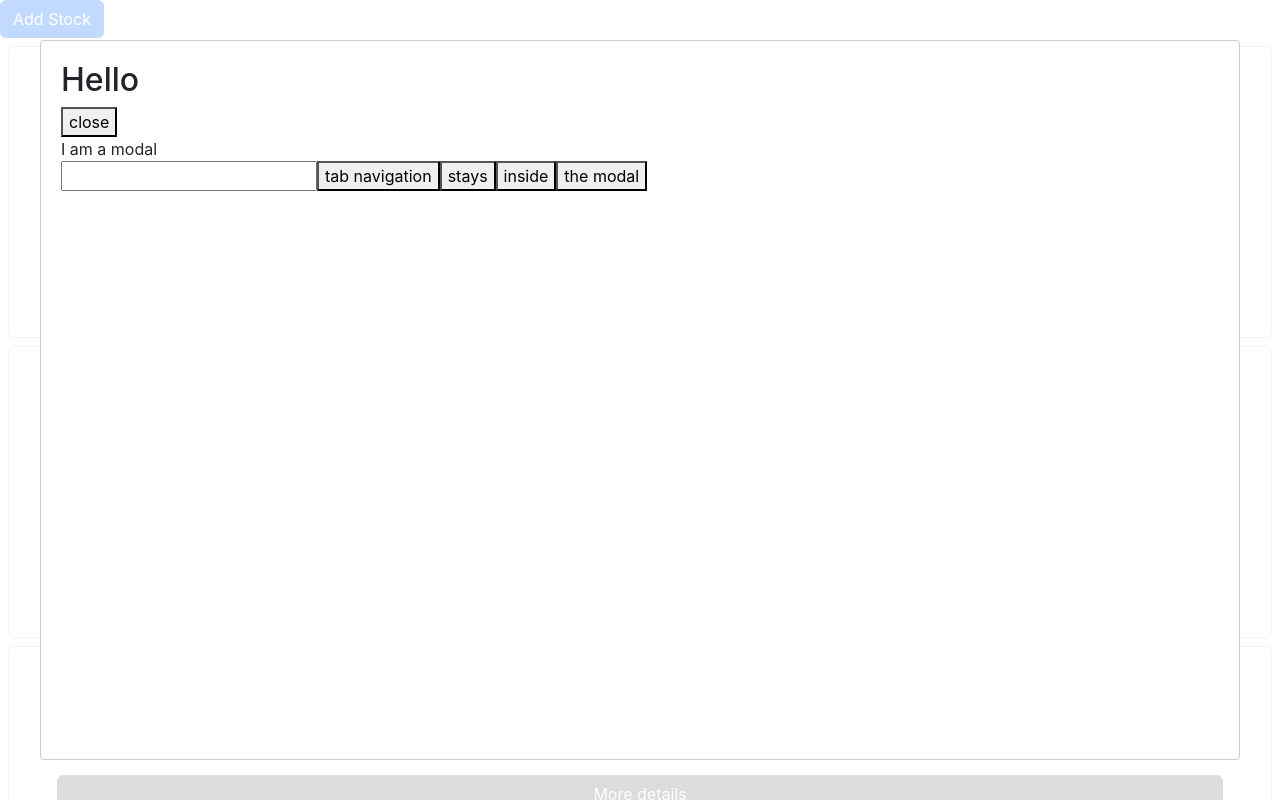
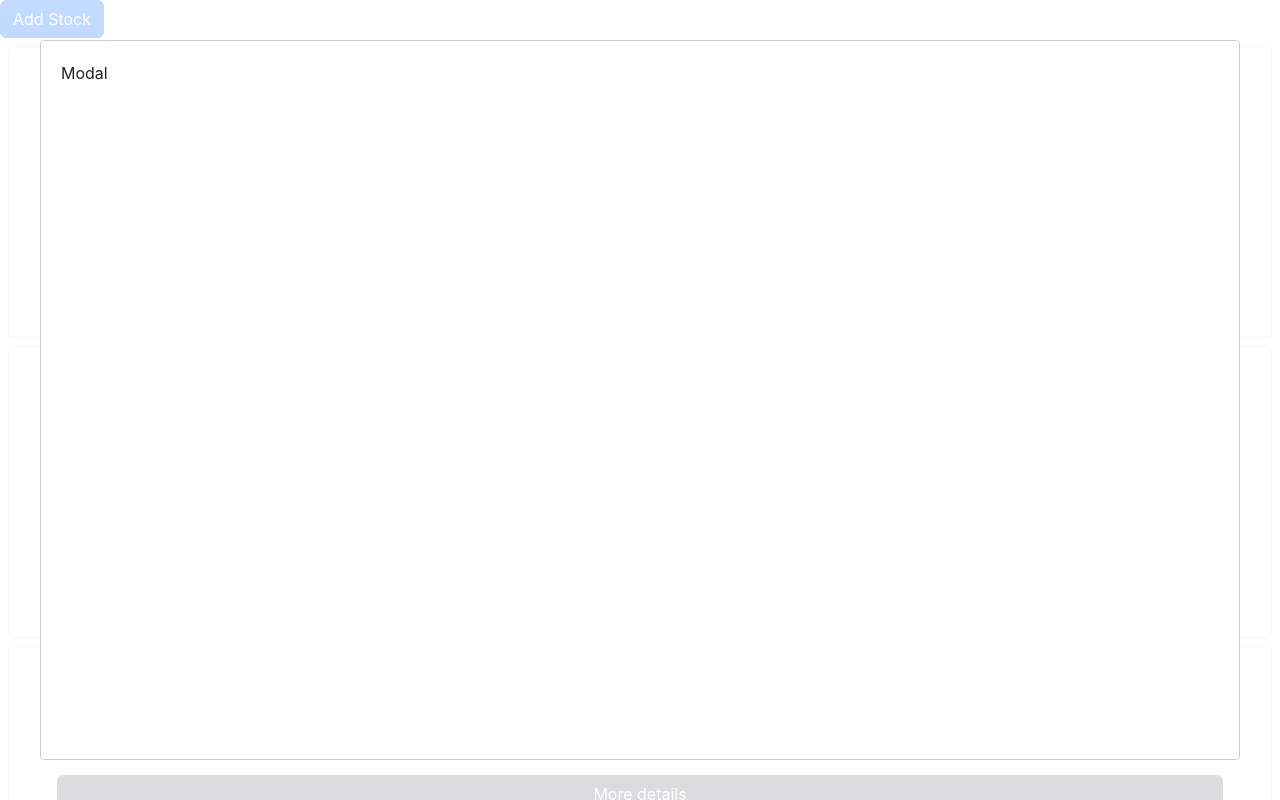
Before and after one commit to SvetaMura74/react_project, a React (Create React App) app: page / in a window 1280 px wide. Both pictures are taken after a click on the button "Add Stock". Shown: the top 800 px of the page. Built offline with nearby package versions, Linux system fonts and the light colour scheme.

Commit message:
modal comp

```diff
--- a/src/App.tsx
+++ b/src/App.tsx
@@ -1,44 +1,19 @@
-import { useState } from "react";
+
 import { Route, Routes } from "react-router-dom";
 import "./App.css";
+import AddStock from "./components/add-stock/AddStock";
 import EditStock from "./pages/edit-stock/EditStock";
 import StockDetails from "./pages/stock-details/StockDetails";
 import StockList from "./pages/stock-list/StockList";
-import Modal from "react-modal";
+
 
 function App() {
-  Modal.setAppElement("#root");
-  const [open, setOpen] = useState(false);
+
+
   return (
     <>
       {/* Nav */}
-      <button onClick={() => setOpen(true)} className="btn btn-primary">
-        Add Stock
-      </button>
-      <Modal
-        isOpen={open}
-        onRequestClose={() => {
-          setOpen(false);
-        }}
-        contentLabel="Example Modal"
-      >
-        <h2>Hello</h2>
-        <button
-          onClick={() => {
-            setOpen(false);
-          }}
-        >
-          close
-        </button>
-        <div>I am a modal</div>
-        <form>
-          <input />
-          <button>tab navigation</button>
-          <button>stays</button>
-          <button>inside</button>
-          <button>the modal</button>
-        </form>
-      </Modal>
+     <AddStock/>
       <Routes>
         <Route path="/" element={<StockList />} />
         <Route path="/stocks" element={<StockList />} />
--- /dev/null
+++ b/src/components/add-stock/AddStock.tsx
@@ -0,0 +1,26 @@
+import { useState } from "react";
+import Modal from "react-modal";
+
+const AddStock = () => {
+  const [isOpen, setOpen] = useState(false);
+  Modal.setAppElement("#root");
+  const closeModal = () => {
+    setOpen(false);
+  };
+  const openModal = () => {
+    setOpen(true);
+  };
+
+  return (
+    <>
+      <button onClick={openModal} className="btn btn-primary">
+        Add Stock
+      </button>
+      <Modal isOpen={isOpen} onRequestClose={closeModal}>
+        Modal
+      </Modal>
+    </>
+  );
+};
+
+export default AddStock;
```
Also changed, not shown: src/pages/add-stock/AddStock.tsx (deleted, +0 -9 lines).
